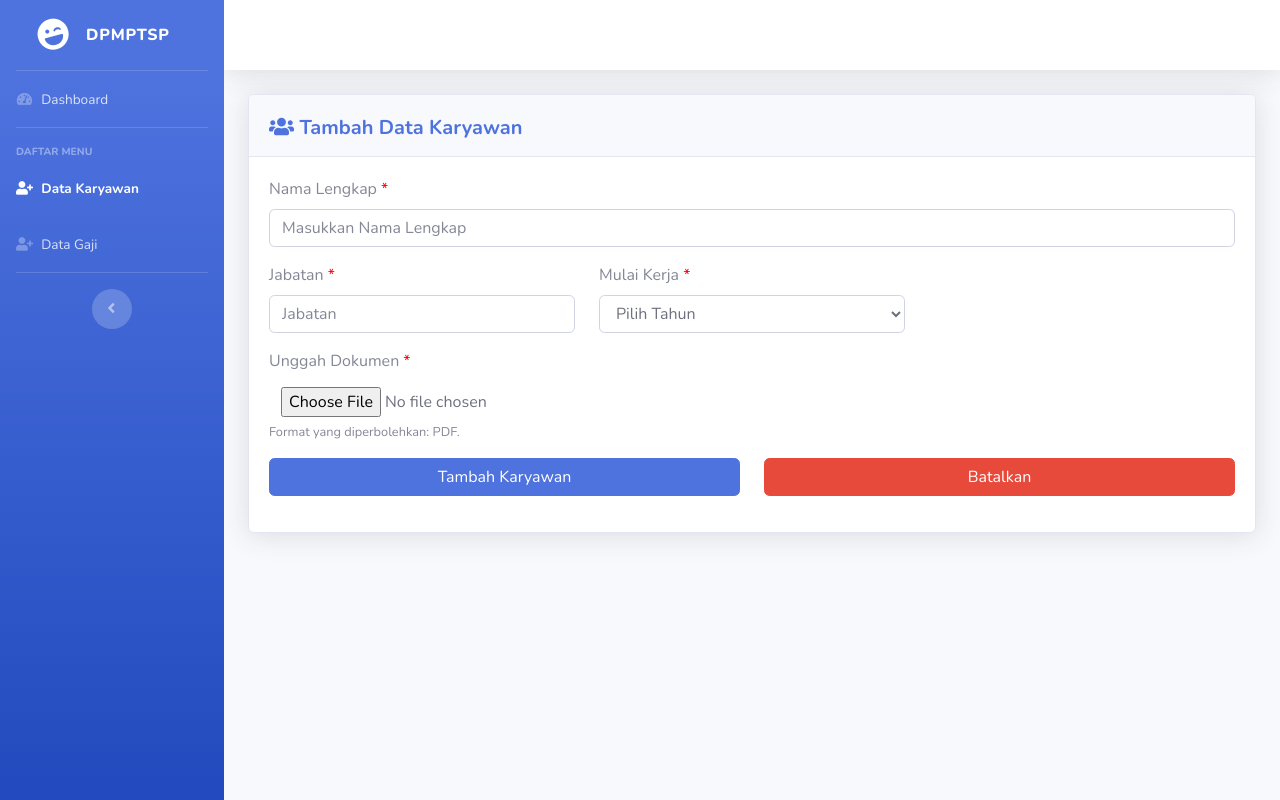
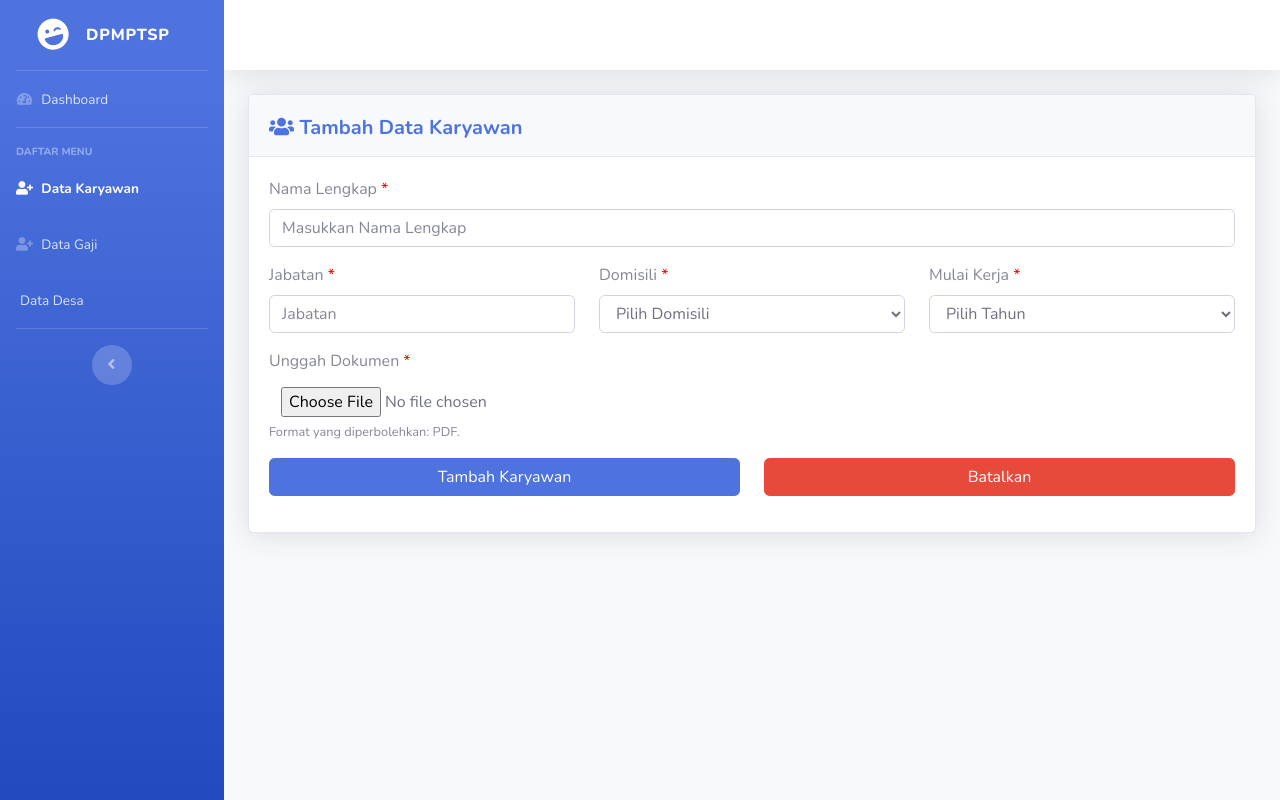
Before and after one commit to DPMPTSP-Prov-Sumut/salary-count-website, a PHP site: page /view/admin/karyawan.php?aksi=tambah_data in a window 1280 px wide. Run offline with PHP 8.4, Linux system fonts and the light colour scheme; data that the repository does not hold is empty.

Commit message:
domisili

```diff
--- a/navigation/navigation.php
+++ b/navigation/navigation.php
@@ -52,6 +52,13 @@
       <span>Data Gaji</span></a>
   </li>
 
+    <!-- Nav Item - Data Jabatan -->
+    <li class="nav-item <?= ($current_page == 'desa.php') ? 'active' : '' ?>">
+    <a class="nav-link" href="<?= $base_path ?>desa.php">
+      <i class="fa-solid fa-location-dot"></i>
+      <span>Data Desa</span></a>
+  </li>
+
 
   <!-- Divider -->
   <hr class="sidebar-divider d-none d-md-block">
--- a/view/admin/karyawan.php
+++ b/view/admin/karyawan.php
@@ -57,6 +57,7 @@
                   <th>No</th>
                   <th>Nama</th>
                   <th>Jabatan</th>
+                  <th>Domsisili</th>
                   <th>Mulai Kerja</th>
                   <th>File PKWT/PKWIT</th>
                   <th>Action</th>
@@ -80,6 +81,7 @@
                     <td><?= $no++; ?></td>
                     <td><?= $row2['nama']; ?></td>
                     <td><?= $row2['jabatan']; ?></td>
+                    <td><?= $row2['alamat_domisili']; ?></td>
                     <td><?= $row2['mulai_kerja']; ?></td>
                     <td>
                       <a href="../../controller/admin/view_pdf.php?id_pegawai=<?= $row2['id_pegawai']; ?>" target="_blank" style="text-decoration: none;">
@@ -108,7 +110,7 @@
                         <div class="modal-header">
                           <h5 class="modal-title" id="exampleModalLabel">ID Pegawai <?= $row2['id_pegawai']; ?></h5>
                           <button class="close" type="button" data-dismiss="modal" aria-label="Close">
-                            <span aria-hidden="true">×</span>
+                            <span aria-hidden="true"></span>
                           </button>
                         </div>
                         <div class="modal-body">
@@ -134,7 +136,6 @@
     <?php
    if (isset($_GET['aksi']) && $_GET['aksi'] == 'tambah_data') {
     echo '
-
       <div class="card shadow mb-4">
         <div class="card-header py-3">
           <span class="float-left" style="padding-top:5px">
@@ -156,6 +157,19 @@
               </div>
               <div class="col-md-4">
                 <div class="form-group">
+                  <label>Domisili <span style="color:red">*</span></label>
+                  <select name="domisili" class="form-control" required>
+                    <option disabled selected>Pilih Domisili</option>
+                    <option value="Medan">Medan, Sumatera Utara</option>
+                    <option value="Deli Serdang">Deli Serdang, Sumatera Utara</option>
+                    <option value="Tebing Tinggi">Tebing Tinggi, Sumatera Utara</option>
+                    <option value="Pematang Siantar">Pematang Siantar, Sumatera Utara</option>
+                    <option value="Binjai">Binjai, Sumatera Utara</option>
+                  </select>
+                </div>
+              </div>
+              <div class="col-md-4">
+                <div class="form-group">
                   <label>Mulai Kerja <span style="color:red">*</span></label>
                   <select name="mulai_kerja" class="form-control" required>
                     <option disabled selected>Pilih Tahun</option>';
@@ -163,7 +177,7 @@
     for ($i = $tahunSekarang; $i >= 2011; $i--) {
       echo "<option value=$i >$i</option>";
     }
-      echo ' </select>
+    echo '</select>
                 </div>
               </div>
             </div>
@@ -172,7 +186,6 @@
               <input type="file" class="form-control border-0" id="formFile" name="file_pkwt" accept=".pdf" required>
               <small class="form-text text-muted">Format yang diperbolehkan: PDF.</small>
             </div>
-
             <div class="form-group">
               <div class="row">
                 <div class="col-md-6">
```
Also changed, not shown: controller/admin/karyawan.php (+7 -3 lines), view/admin/desa.php (added, +11 -0 lines). Lines whose indentation alone changed are shown as unchanged.
